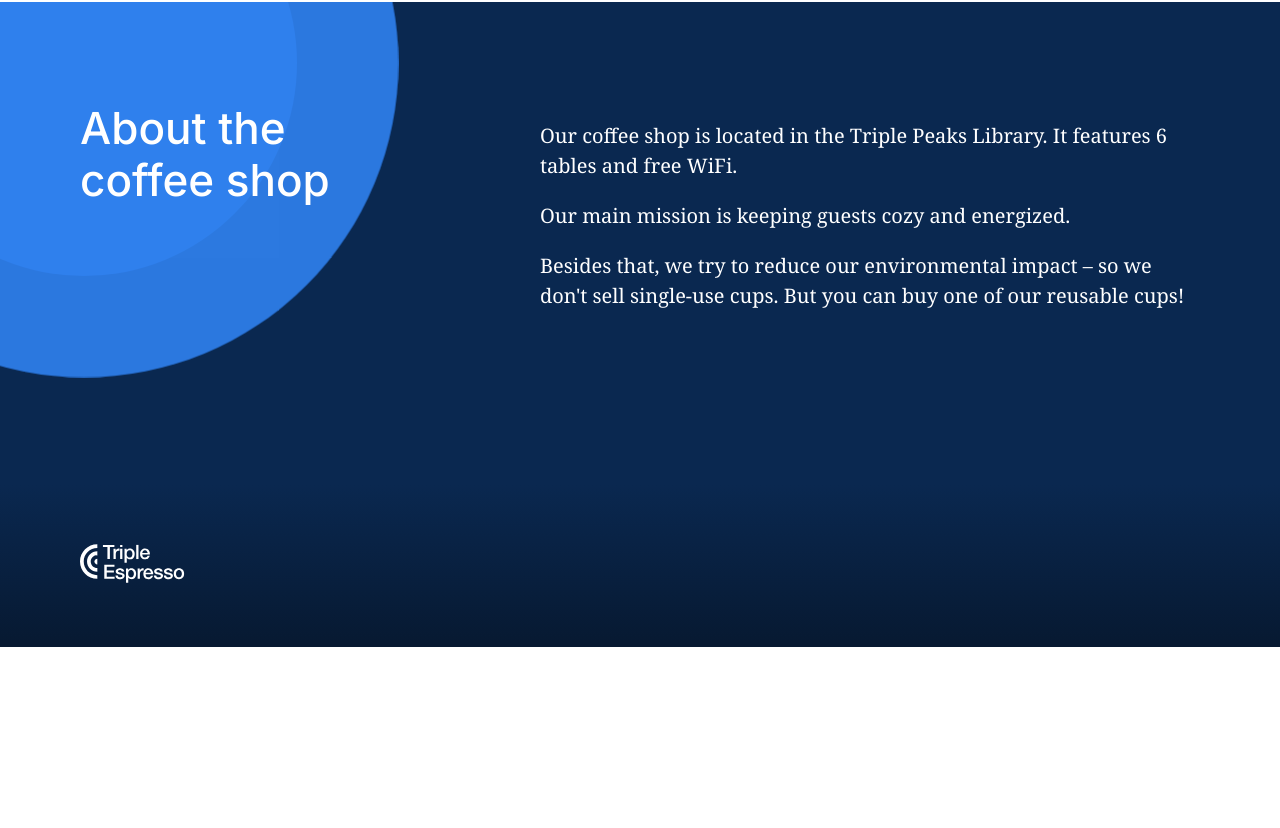
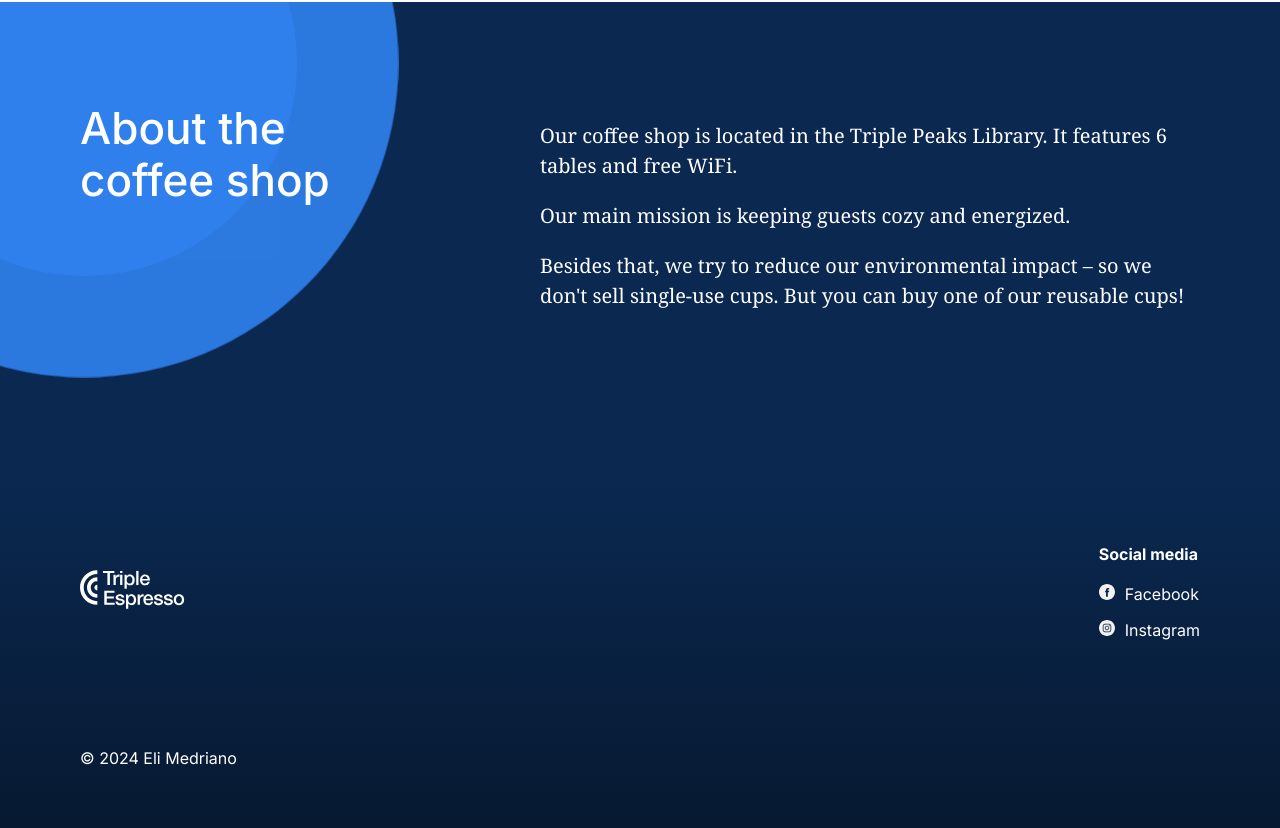
Before and after one commit to BattousaixPnOi/se_project_coffeeshop, a plain HTML site: page index.html in a window 1280 px wide. Shown: the part 3791-4619 px from the top of the page. Before the commit the page ends 4438 px from the top, so only its background shows below. Drawn offline with Linux system fonts and the light colour scheme.

Commit message:
New update for my project

```diff
--- a/index.html
+++ b/index.html
@@ -7,7 +7,6 @@
     <meta name="keywords" content="Coffee Shop" />
     <meta name="author" content="Eli Medriano" />
     <link rel="browser icon" href="./favicon.ico" />
-    <link rel="stylesheet" href="./vendor/normalize.css" />
     <link rel="stylesheet" href="./pages/index.css" />
     <link rel="preconnect" href="https://fonts.googleapis.com" />
     <link rel="preconnect" href="https://fonts.gstatic.com" crossorigin />
@@ -243,22 +242,41 @@
           <div class="about__circle about__circle_animation_blurred"></div>
         </section>
       </main>
-
-      <!-- ================================================================= -->
-      <!-- ================================================================= -->
-
-      <footer class="footer">
+      <footer class="footer" id="contact">
         <div class="footer__content">
-          <img
-            src="./images/logo_coffeeshop_light.svg"
-            alt="coffee shop dark logo"
-            class="footer__logo"
-          />
+          <div class="footer__contents">
+            <img
+              src="./images/logo_coffeeshop_light.svg"
+              alt="coffee shop dark logo"
+              class="footer__logo"
+            />
+          </div>
+          <div class="footer__content footer__social_media">
+            <ul class="footer__list">
+              <h3 class="footer__social-heading">Social media</h3>
+              <li class="footer_list-item">
+                <a href="#" class="footer__social-link"
+                  ><img
+                    src="./images/facebook_white.svg"
+                    alt="facebook icon"
+                    class="footer__social-icon"
+                  />Facebook</a
+                >
+              </li>
+              <li class="footer__list-item">
+                <a href="#" class="footer__social-link"
+                  ><img
+                    src="./images/instagram_white.svg"
+                    alt="instagram icon"
+                    class="footer__social-icon"
+                  />Instagram</a
+                >
+              </li>
+            </ul>
+          </div>
         </div>
+        <p class="footer__copyright">© 2024 Eli Medriano</p>
       </footer>
-
-      <!-- ================================================================= -->
-      <!-- ================================================================= -->
     </div>
   </body>
 </html>
--- a/pages/index.css
+++ b/pages/index.css
@@ -1,6 +1,8 @@
-@import url(../pages/index.css);
+@import url(../vendor/normalize.css);
+@import url(../blocks/page.css);
 @import url(../blocks/header.css);
 
+/*
 .page {
   min-width: 1100px;
   max-width: 1600px;
@@ -9,7 +11,9 @@
   line-height: 20px;
   margin: 0 auto;
 }
+*/
 
+/*
 .header {
   background-color: #fff;
   color: #000;
@@ -85,6 +89,8 @@
   list-style-type: none;
   margin: 0;
 }
+
+*/
 
 .nav {
   font-family: "Inter";
@@ -428,37 +434,72 @@
   z-index: 1;
 }
 
-/* =========================================== */
-/* =========================================== */
-
 .footer {
   background: linear-gradient(180deg, #0a2850 0%, #071931 100%);
   padding: 60px 80px;
+  color: #fff;
+  box-sizing: border-box;
 }
+
 .footer__content {
+  display: flex;
+  align-items: center;
+}
+
+.footer__social_media {
+  margin-left: 80px;
 }
 
 .footer__logo {
   width: 105px;
   height: 39px;
 }
+
+.footer__social_media {
+  margin-left: auto;
+}
+
 .footer__social-heading {
+  font-family: "Inter";
+  font-style: normal;
+  font-weight: bold;
+  font-size: 16px;
+  line-height: 20px;
+  margin: 0 0 20px 0;
 }
+
 .footer__list {
+  list-style-type: none;
+  padding: 0;
+  margin: 0;
 }
+
 .footer__list-item {
-}
-.footer__social-icon {
-  /* font-family: "Inter";
+  font-family: "Inter";
   font-style: normal;
   font-weight: normal;
   font-size: 16px;
-  line-height: 20px; */
+  line-height: 20px;
+  margin-top: 16px;
 }
+
+.footer__list-item:first-child {
+  margin-bottom: 0px;
+}
+
+.footer__social-icon {
+  height: 16px;
+  width: 16px;
+}
+
 .footer__social-link {
+  text-decoration: none;
+  display: flex;
+  gap: 10px;
+  color: #fff;
 }
+
 .footer__social-link:hover {
-  /* need transition */
   color: #c1c1c1;
 }
 
@@ -468,4 +509,5 @@
   font-weight: normal;
   font-size: 16px;
   line-height: 20px;
+  margin: 108px 0 0;
 }
```
Also changed, not shown: 1 other file.
